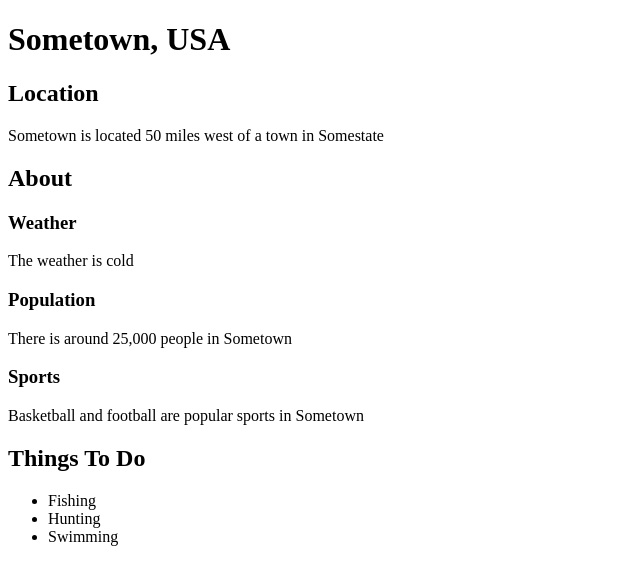
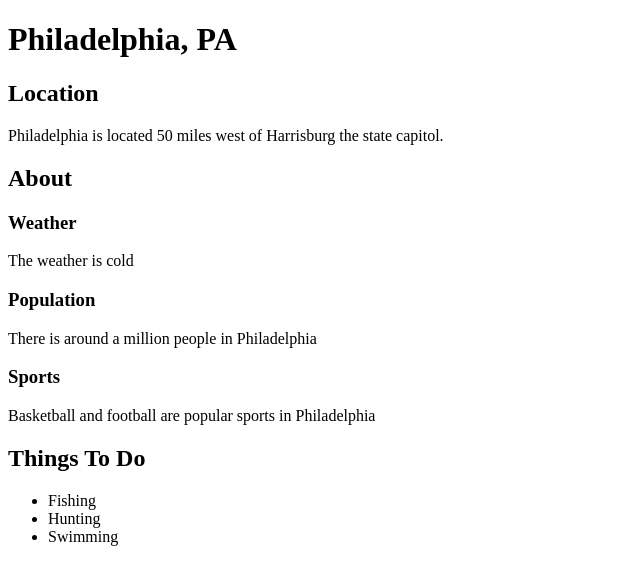
Before and after one commit to chanyahj/mySite, a plain HTML site: page hometown.html in a window 1280 px wide. Shown: the whole page, without its empty margins (0-640 px from the left). Drawn offline with Linux system fonts and the light colour scheme.

Commit message:
First Commit

```diff
--- a/hometown.html
+++ b/hometown.html
@@ -5,10 +5,10 @@
     <title>Hometown</title>
 </head>
 <body>
-<h1>Sometown, USA</h1>
+<h1>Philadelphia, PA</h1>
 <section>
     <h2>Location</h2>
-    <p>Sometown is located 50 miles west of a town in Somestate</p>
+    <p>Philadelphia is located 50 miles west of Harrisburg the state capitol.</p>
 </section>
 <section>
     <h2>About</h2>
@@ -18,11 +18,11 @@
     </section>
     <section>
         <h3>Population</h3>
-        <p>There is around 25,000 people in Sometown</p>
+        <p>There is around a million people in Philadelphia</p>
     </section>
     <section>
         <h3>Sports</h3>
-        <p>Basketball and football are popular sports in Sometown</p>
+        <p>Basketball and football are popular sports in Philadelphia</p>
     </section>
 </section>
 <section>
```
